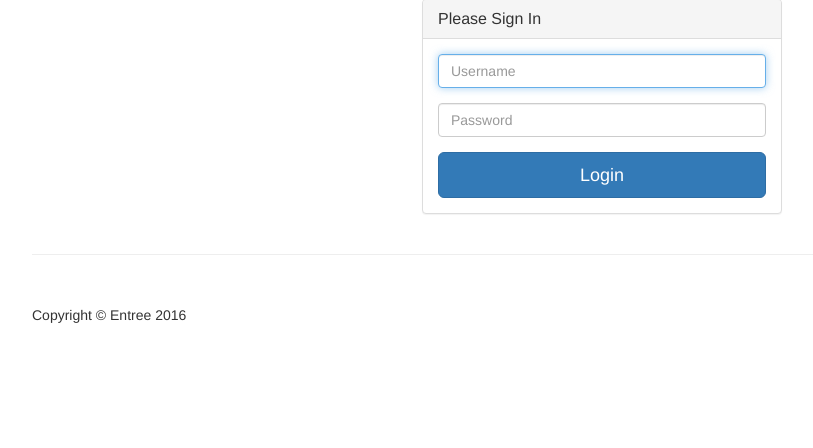
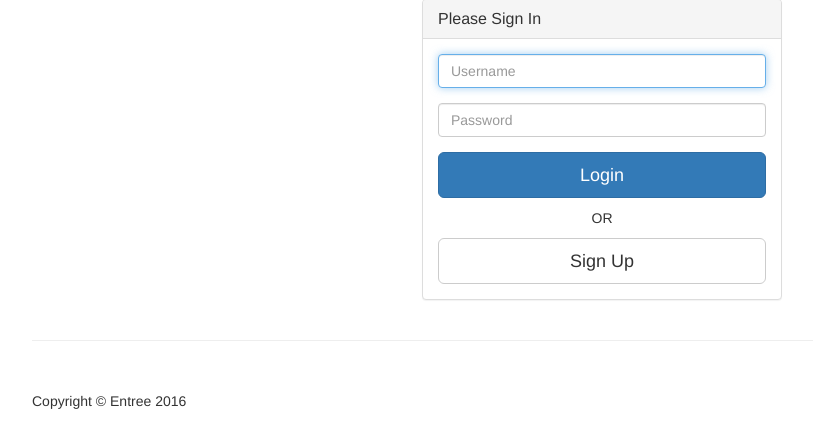
Before and after one commit to cs411-entree-app/entree, a Django app: page /entree/login/ in a window 1280 px wide. Shown: the part 121-569 px from the top of the page, without its empty margins (38-851 px from the left). Run offline with Django 3.2, Linux system fonts and the light colour scheme; some libraries are stand-ins or nearby versions.

Commit message:
Added Sign Up Button for new users

```diff
--- a/entree_project/entree/static/entree/css/login.css
+++ b/entree_project/entree/static/entree/css/login.css
@@ -1,3 +1,7 @@
 .login-panel {
     margin-top: 50px;
 }
+
+.or-label {
+    margin: 10px 0;
+}
--- a/entree_project/entree/templates/entree/login.html
+++ b/entree_project/entree/templates/entree/login.html
@@ -39,6 +39,10 @@
                             <button type="submit" class="btn btn-lg btn-primary btn-block">Login</button>
                         </fieldset>
                     </form>
+                    {% if new_login %}
+                        <div class="or-label text-center">OR</div>
+                        <a href="{% url 'entree:register' %}" class="btn btn-default btn-lg btn-block">Sign Up</a>
+                    {% endif %}
                 </div>
             </div>
         </div>
--- a/entree_project/entree/urls.py
+++ b/entree_project/entree/urls.py
@@ -6,6 +6,7 @@ urlpatterns = [
     url(r'^$', views.index, name='index'),
     url(r'^login/$', views.login, name='login'),
     url(r'^logout/$', views.logout, name='logout'),
+    url(r'^register/$', views.register, name='register'),
     url(r'^about/$', views.about, name='about'),
     url(r'posts/$', views.posts, name='posts'),
     url(r'posts/(?P<photo_id>[0-9]+)/$', views.post_detail, name='post_detail'),
--- a/entree_project/entree/views.py
+++ b/entree_project/entree/views.py
@@ -25,6 +25,9 @@ context_dict = {
 
 def login(request):
 
+    login_failed = False
+    new_login = True
+
     if request.method == 'POST':
         username = request.POST['username']
         password = request.POST['password']
@@ -33,15 +36,14 @@ def login(request):
         if user is not None:
             if user.is_active:
                 auth_login(request, user)
-                context_dict['login_failed'] = False
+                login_failed = False
                 return redirect('/entree/', context_dict)
 
-        context_dict['login_failed'] = True
+        login_failed = True
+        new_login = False
 
-    else:
-        # got new login form
-        context_dict['login_failed'] = False
-
+    context_dict['login_failed'] = login_failed
+    context_dict['new_login'] = new_login
     return render(request, 'entree/login.html', context_dict)
 
 
@@ -49,6 +51,11 @@ def login(request):
 def logout(request):
     auth_logout(request)
     return render(request, 'entree/login.html', context_dict)
+
+
+def register(request):
+
+    return render(request, 'entree/register.html', context_dict)
 
 
 def about(request):
```
